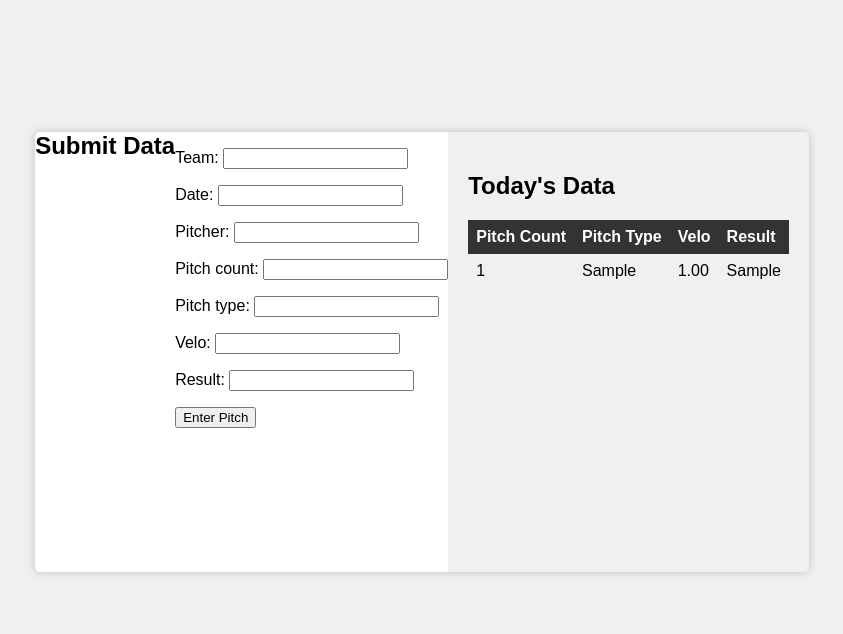
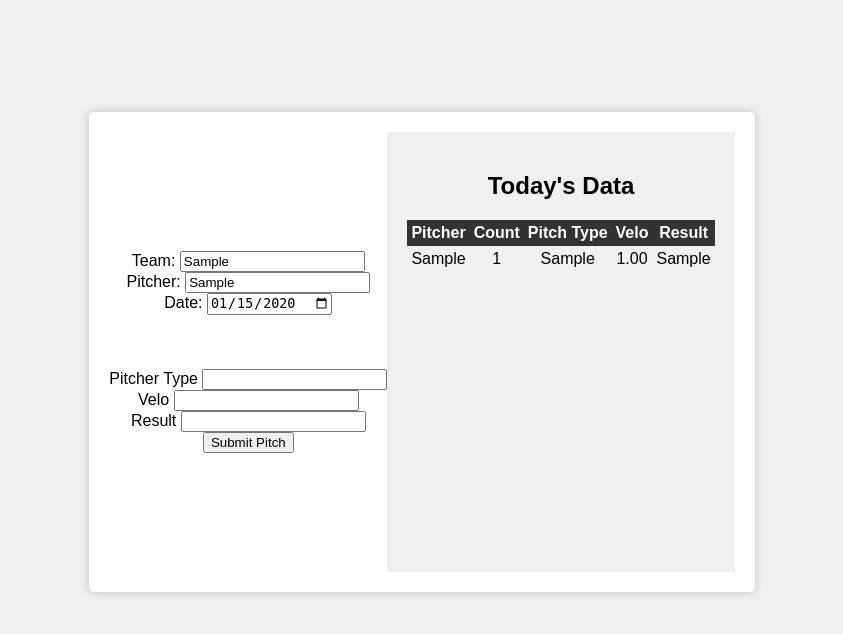
Before and after one commit to paltman/database2, a Django app: page /submit_data/ in a window 1280 px wide. Shown: the part 48-682 px from the top of the page, without its empty margins (218-1061 px from the left). Run offline with Django 4.2, Linux system fonts and the light colour scheme; tables that the repository leaves empty hold one stand-in row (values such as "Sample post").

Commit message:
Auto-Pitch Counting, Auto-fill most recent team, pitcher, and Date

```diff
--- a/dataentry/forms.py
+++ b/dataentry/forms.py
@@ -4,5 +4,5 @@ from dataentry.models import PitchingData
 class PitchingForm(forms.ModelForm):
     class Meta:
         model = PitchingData
-        fields = ['team', 'date', 'pitcher', 'pitch_count', 'pitch_type',
+        fields = ['team', 'date', 'pitcher', 'pitch_type',
                   'velo', 'result']
--- a/dataentry/templates/dataentry/entry.html
+++ b/dataentry/templates/dataentry/entry.html
@@ -21,14 +21,22 @@
         .container {
             background-color: #ffffff;
             box-shadow: 0 0 10px rgba(0, 0, 0, 0.2);
+            text-align: center;
             display: flex;
+            flex-direction: row;
+            align-items: center;
+            justify-content: center;
+            padding: 20px;
             border-radius: 5px;
             overflow: hidden;
         }
         .form {
             flex: 1;
-            padding: 20px;
+            padding: 1px 20px; /* Adjust top and bottom padding (0px) and left and right padding (20px) */
+            display: flex;
+            flex-direction: column;
         }
+
         .table-container {
             flex: 1;
             background-color: #f0f0f0;
@@ -41,8 +49,8 @@
             border-collapse: collapse;
         }
         th, td {
-            padding: 8px;
-            text-align: left;
+            padding: 4px;
+            text-align: center;
         }
         th {
             background-color: #333;
@@ -65,7 +73,7 @@
             background-color: #ddd;
         }
         h1 {
-            font-size: 24px;
+            font-size: 20px;
             margin: 0;
         }
         .navbar {
@@ -106,19 +114,42 @@
         <a href="{% url 'home' %}" class="navbar-button">Home</a>
         <a href="{% url 'dashboard' %}" class="navbar-button">Dashboard</a>
     </div>
-</div>    <div class="container">
-        <h1>Submit Data</h1>
+</div>
+        <div class="container">
+        <br>
+        <br>
         <form method="post">
             {% csrf_token %}
-            {{ form.as_p }}
-            <input type="submit" value="Enter Pitch" />
+            <label for="id_team">Team:</label>
+            <input type="text" id="id_team" name="team" value="{{ form.team.value }}">
+            <br>
+            <label for="id_pitcher">Pitcher:</label>
+            <input type="text" id="id_pitcher" name="pitcher" value="{{ form.pitcher.value }}">
+            <br>
+            <label for="id_date">Date:</label>
+            <input type="date" id="id_date" name="date" value="{{ form.date.value }}">
+            <br>
+            <br>
+            <br>
+            <br>
+            <label >Pitcher Type</label>
+            {{ form.pitch_type }}
+            <br>
+            <label >Velo</label>
+            {{ form.velo }}
+            <br>
+            <label >Result</label>
+            {{ form.result }}
+            <br>
+            <input type="submit" value="Submit Pitch" />
         </form>
         <div class="table-container">
             <h2>Today's Data</h2>
             <table class="table">
                 <thead>
                     <tr class="table-header">
-                        <th>Pitch Count</th>
+                        <th>Pitcher</th>
+                        <th>Count</th>
                         <th>Pitch Type</th>
                         <th>Velo</th>
                         <th>Result</th>
@@ -126,6 +157,7 @@
                 </thead>
                 {% for instance in pitchdata %}
                     <tr>
+                        <td>{{ instance.pitcher }}</td>
                         <td>{{ instance.pitch_count }}</td>
                         <td>{{ instance.pitch_type }}</td>
                         <td>{{ instance.velo }}</td>
--- a/dataentry/views.py
+++ b/dataentry/views.py
@@ -1,6 +1,7 @@
 from django.shortcuts import render, redirect
 from dataentry.forms import PitchingForm
 from dataentry.models import PitchingData
+from django.db import connection
 
 
 # Create your views here.
@@ -12,20 +13,50 @@ def home(request):
 
 '''data adding page'''
 
+def submit_data(request):
+    # Query the most recent entry in the database
+    latest_entry = PitchingData.objects.latest('date')
+    # Extract pitcher and date from the form data
+    pitcher = request.POST.get('pitcher')
+    date = request.POST.get('date')
 
-def submit_data(request):
-    pitchdata = PitchingData.objects.all()
+    # Calculate the maximum pitch count for the specified pitcher and date
+    with connection.cursor() as cursor:
+        cursor.execute(
+            """
+            SELECT MAX(pitch_count) FROM dataentry_pitchingdata
+            WHERE pitcher = %s AND date = %s
+            """,
+            [pitcher, date]
+        )
+        latest_pitch_count = cursor.fetchone()[0] or 0
 
     if request.method == 'POST':
         form = PitchingForm(request.POST)
+
         if form.is_valid():
-            # Process the form data and save it to the database
+            # Increment the "Pitch Count" field by 1
+            latest_pitch_count += 1
+            form.instance.pitch_count = latest_pitch_count
+
+            # Save the form data to the database
             form.save()
+
             # You can add a success message or other logic here
             return redirect('submit_data')  # Redirect back to the same page
+    else:
+          # Format the date explicitly
+        date_value = latest_entry.date.strftime('%Y-%m-%d') if latest_entry else None
 
-    else:
-        form = PitchingForm()  # Create a new form instance for rendering
+        # Populate the form with the most recent values
+        form = PitchingForm(initial={
+            'team': latest_entry.team if latest_entry else '',
+            'pitcher': latest_entry.pitcher if latest_entry else '',
+            'date': date_value,
+            })
+
+    # Store all data
+    pitchdata = PitchingData.objects.all()
 
     context = {
         'pitchdata': pitchdata,
@@ -35,6 +66,7 @@ def submit_data(request):
     return render(request, 'dataentry/entry.html', context)
 
 
+
 '''PowerBI DashBoard'''
 def dashboard(request):
     # context is where you can define variables to be used
```
